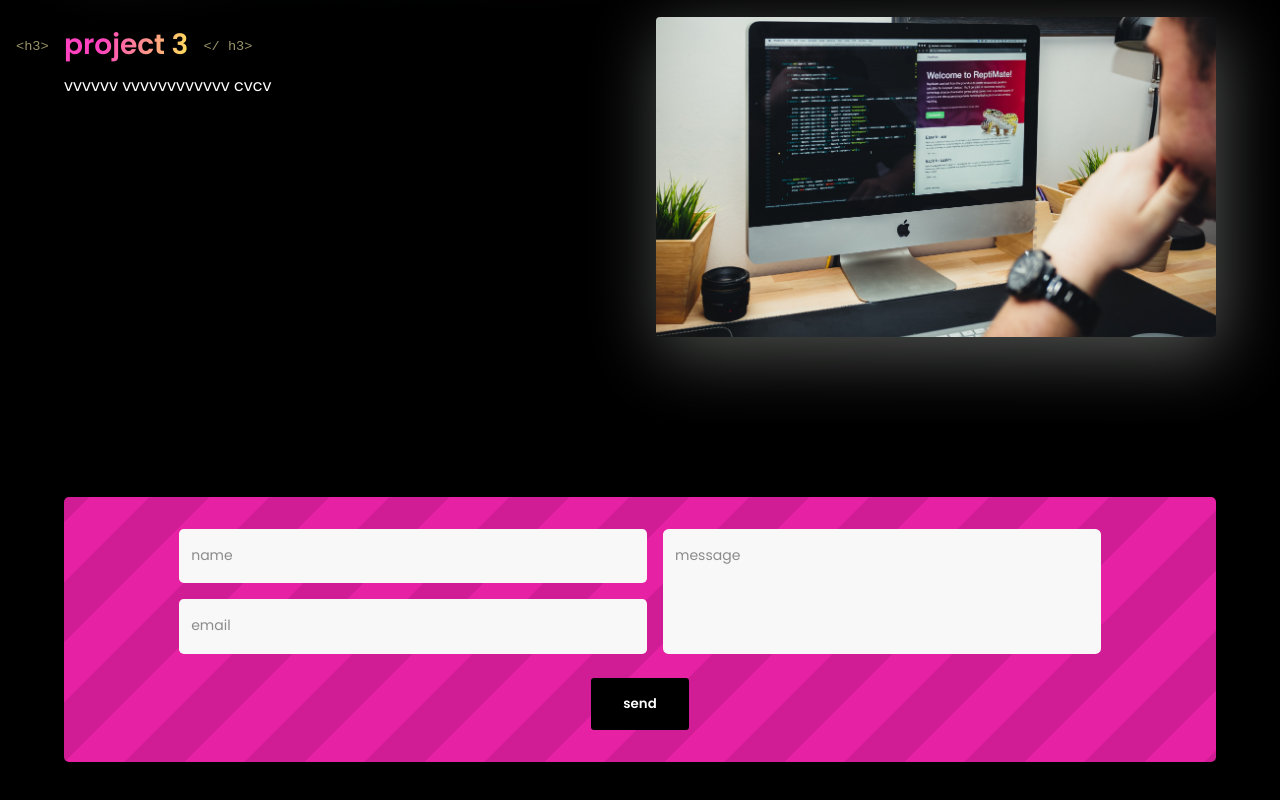
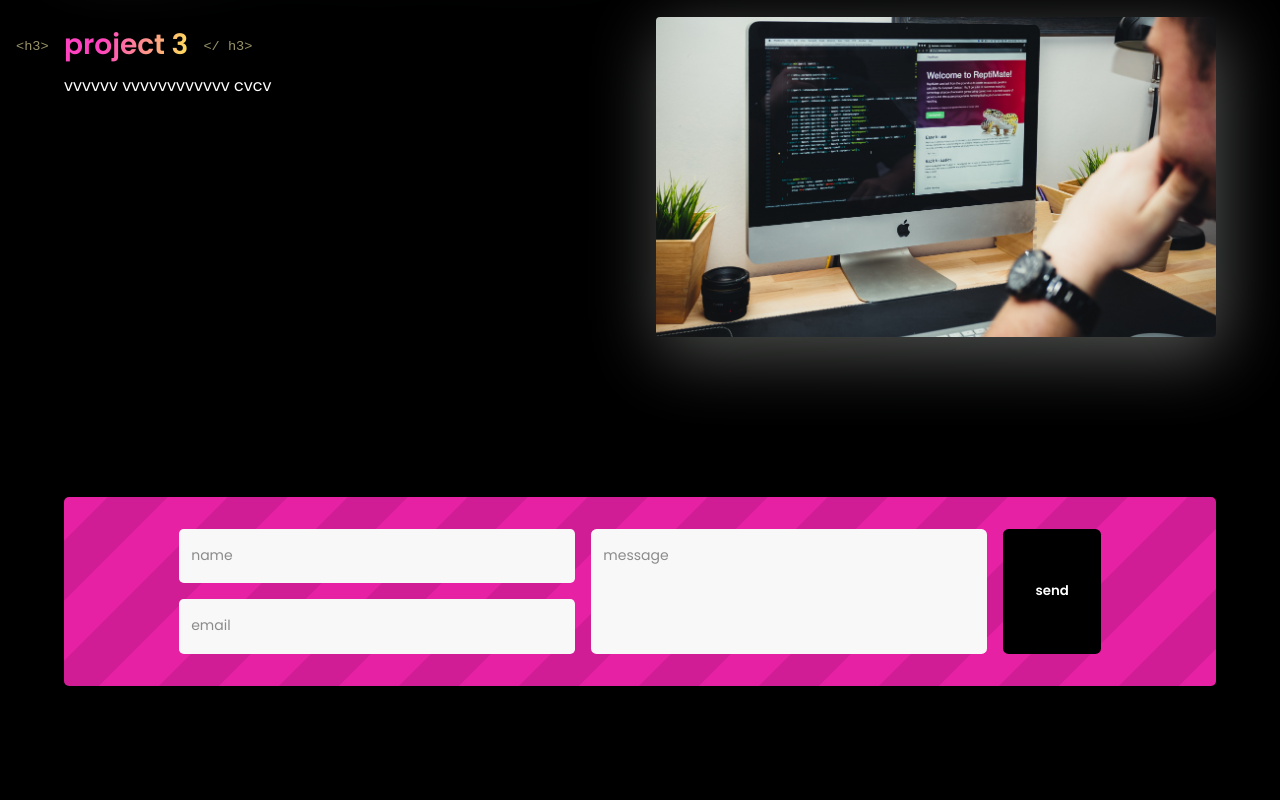
Before and after one commit to Gary235/Portfolio, a React (Vite) app: page / in a window 1280 px wide. Shown: the part 2350-3150 px from the top of the page. After the commit the page ends 3116 px from the top, so only its background shows below. Built offline with nearby package versions, Linux system fonts and the light colour scheme.

Commit message:
change form styles

```diff
--- a/src/views/contact/styles.js
+++ b/src/views/contact/styles.js
@@ -1,4 +1,5 @@
 import styled from 'styled-components'
+import arrow from './../../assets/arrow_02.svg'
 
 export const ContactContainer = styled.section`
   background-color: #d11d95;
@@ -9,30 +10,59 @@
   background-size: 120px 120px;
   background-image: linear-gradient(
       135deg,
-      #e621a4 25%,
-      transparent 25%,
-      transparent 50%,
-      #e621a4 50%,
-      #e621a4  75%,
-      transparent 75%,
+      #e621a4 25%, transparent 25%,
+      transparent 50%, #e621a4 50%,
+      #e621a4 75%, transparent 75%,
       transparent
   );
-  animation: animate-stripes 5s linear infinite;
+  animation: animate-stripes 7s linear infinite;
 
   display: flex;
   flex-direction: column;
   justify-content: center;
   align-items: center;
   margin-bottom: 5rem;
+  position: relative;
+
+  /* &::after {
+    content: '';
+    display: inline;
+    width: 100px;
+    height: 70px;
+
+    position: absolute;
+    top: 10px;
+    left: calc(10% - 80px);
+
+    background-image: url(${arrow});
+    background-size: contain;
+    background-repeat: no-repeat;
+
+    @media screen and (max-width: 900px) {
+      left: -2%;
+    }
+  } */
 `;
 
 export const Form = styled.form`
   width: 100%;
   display: grid;
+
+  grid-template-columns: repeat(2, 1fr) ;
   padding: 0 10%;
 
-  grid-template-areas: 'name message' 'email message' 'submit submit';
+  grid-template-areas: 'name message submit'
+                       'email message submit'
+  ;
   gap: 1rem;
+  justify-content: center;
+  z-index: 5;
+
+  @media screen and (max-width: 900px) {
+    grid-template-columns: unset;
+    grid-template-areas: 'name' 'email' 'message' 'submit';
+    justify-content: unset;
+  }
 `;
 
 export const InputWrapper = styled.div`
@@ -97,25 +127,30 @@
 export const Submit = styled.input`
   grid-area: submit;
 
-  margin-top: 0.5rem;
   width: fit-content;
   padding: 1rem 2rem;
-  justify-self: center;
   cursor: pointer;
-  border-radius: 0.2rem;
+  border-radius: 0.35rem;
   background: #000;
   color: #fff;
   font-weight: 600;
+  position: relative;
 
   border: none;
   outline: 3px solid transparent;
 
-  transition: background 0.2s, outline 0.2s;
+  transition:outline 0.2s, box-shadow 100ms, transform 0.2s;
 
   &:hover {
-    background: #2b2b2b;
+    box-shadow: 0 20px 25px -10px #000000A0;
+    transform: translateY(-5px);
   }
+
   &:focus {
     outline: 3px solid #00000050;
   }
+
+  @media screen and (max-width: 900px) {
+    justify-self: center;
+  }
 `
```
Also changed, not shown: src/assets/arrow_01.svg (added), src/assets/arrow_02.svg (added).
